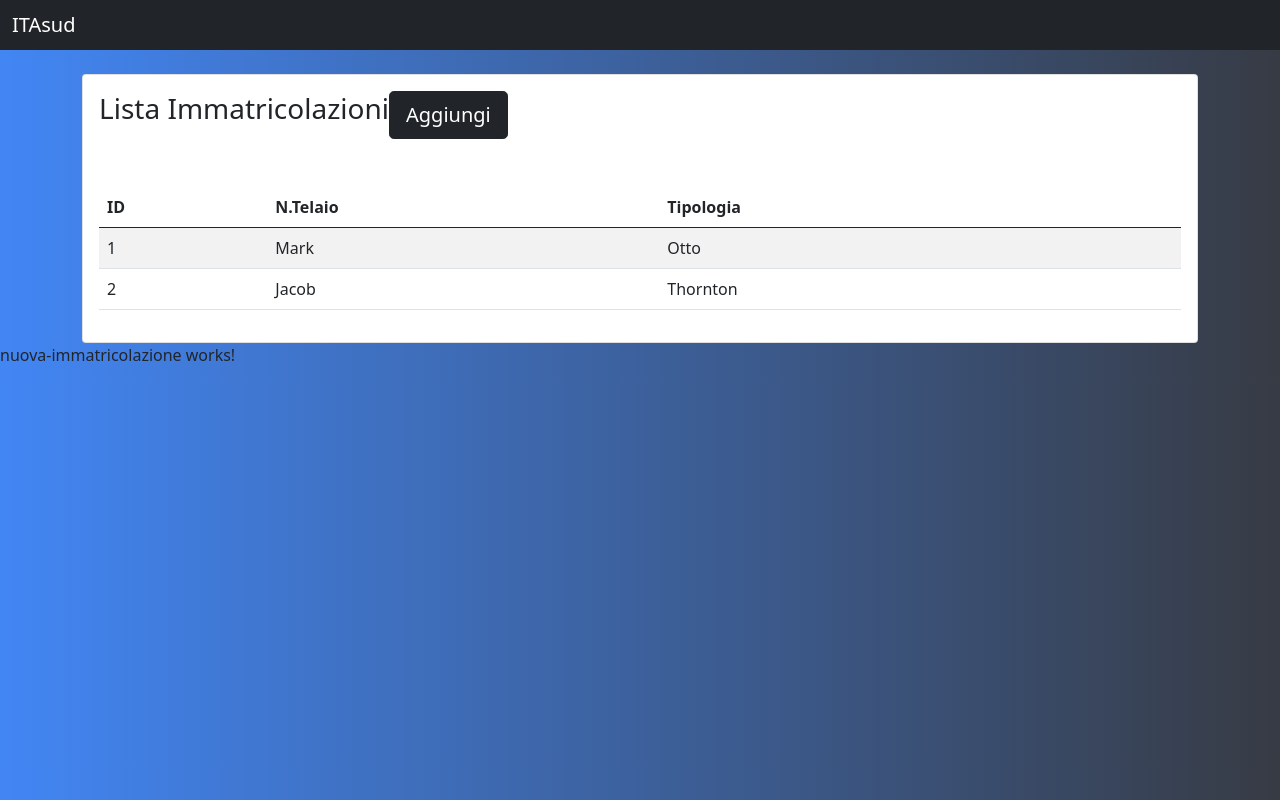
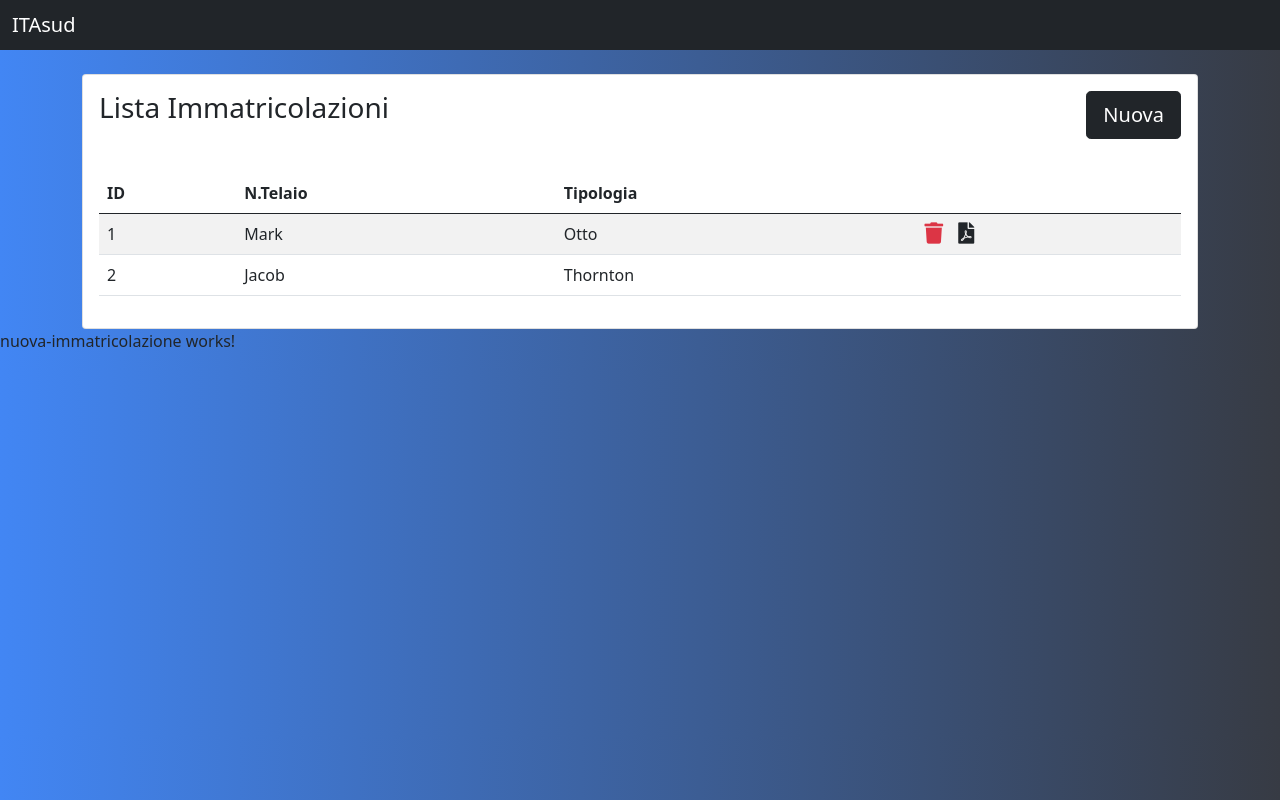
Before and after one commit to TancrediMe/pawn-project, an Angular app: page / in a window 1280 px wide. Built offline with nearby package versions, Linux system fonts and the light colour scheme.

Commit message:
Miglioramento Layout

```diff
--- a/src/app/components/lista-immatricolazioni/lista-immatricolazioni.component.css
+++ b/src/app/components/lista-immatricolazioni/lista-immatricolazioni.component.css
@@ -0,0 +1,3 @@
+i {
+  cursor: pointer;
+}
--- a/src/app/components/lista-immatricolazioni/lista-immatricolazioni.component.html
+++ b/src/app/components/lista-immatricolazioni/lista-immatricolazioni.component.html
@@ -2,7 +2,7 @@
     <div class="card">
         <div class="card-body">
             <span class="h3">Lista Immatricolazioni</span>
-            <button class="btn btn-dark btn-lg float-right">Aggiungi</button>
+            <button class="btn btn-dark btn-lg" style="float: right">Nuova</button>
             <table class="table table-striped mt-5">
                 <thead>
                   <tr>
@@ -17,7 +17,10 @@
                     <td>1</td>
                     <td>Mark</td>
                     <td>Otto</td>
-                    <td></td>
+                    <td>
+                      <i class="fas fa-trash fa-lg text-danger" style="margin-right: 15px;"></i>
+                      <i class="fas fa-file-pdf fa-lg"></i>
+                    </td>
                   </tr>
                   <tr>
                     <td>2</td>
```
